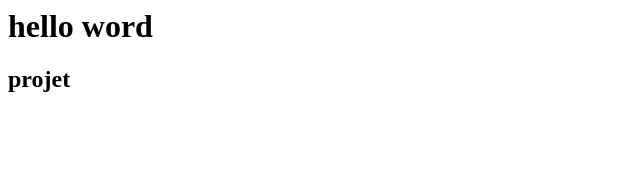
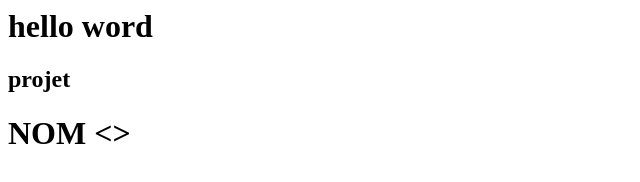
Before and after one commit to fatim-zahra/PROJECT1, a plain HTML site: page index.html in a window 1280 px wide. Shown: the whole page, without its empty margins (0-640 px from the left). Drawn offline with Linux system fonts and the light colour scheme.

Commit message:
Update index.html

```diff
--- a/index.html
+++ b/index.html
@@ -1,2 +1,3 @@
 <h1>hello word</h1>
 <h2>projet</h2>
+<H1> NOM <>
```
